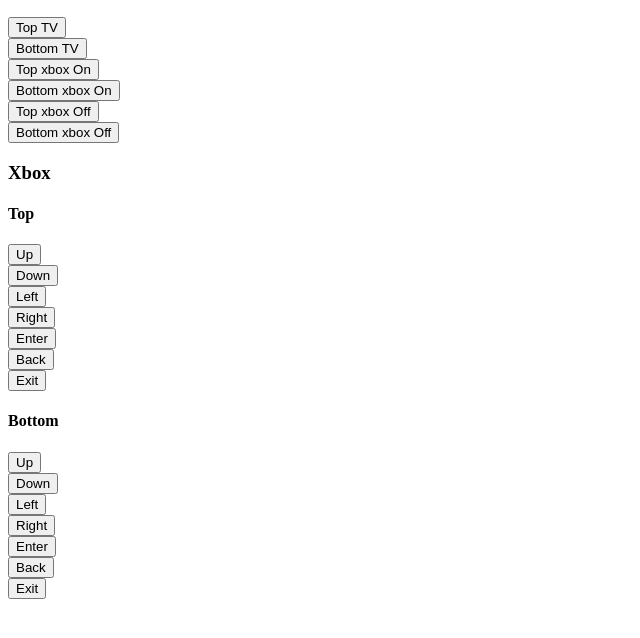
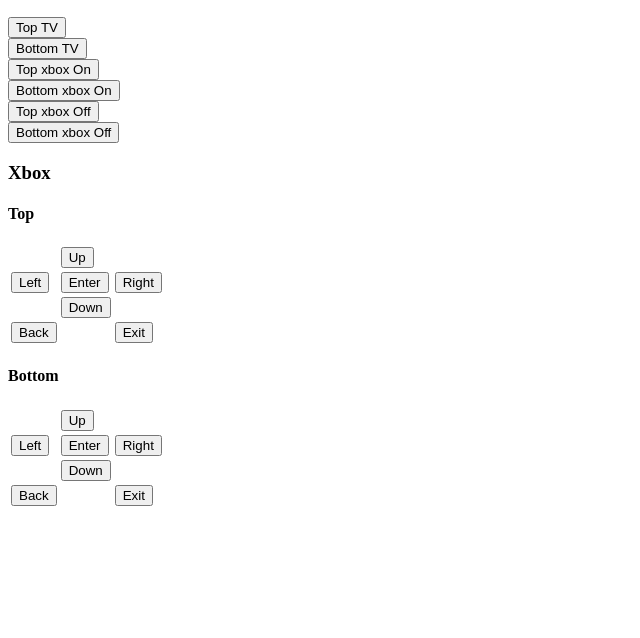
Before and after one commit to theRAAPster/remote, a plain HTML site: page frontend/code/index.html in a window 1280 px wide. Shown: the part 110-748 px from the top of the page, without its empty margins (0-640 px from the left). Drawn offline with nearby package versions, Linux system fonts and the light colour scheme.

Commit message:
Update layout to be more remote control like

```diff
--- a/frontend/code/index.html
+++ b/frontend/code/index.html
@@ -34,50 +34,107 @@
 
         <h3>Xbox</h3>
         <h4>Top</h4>
-        <form action="http://localhost:8080/api/xboxone/top/cursorup" method="POST">
+        <table>
+                <tr>
+                    <td></td>
+                    <td>
+                        <form action="http://localhost:8080/api/xboxone/top/cursorup" id="topXboxCursorUp">
                             <input type="submit" value="Up">
                         </form>
-        <form action="http://localhost:8080/api/xboxone/top/cursordown" method="POST">
+                    </td>
+                    <td></td>
+                </tr>
+                <tr>
+                    <td>
+                        <form action="http://localhost:8080/api/xboxone/top/cursorleft" id="topXboxCursorLeft">
+                            <input type="submit" value="Left">
+                        </form>
+                    </td>
+                    <td>
+                        <form action="http://localhost:8080/api/xboxone/top/cursorenter" id="topXboxCursorEnter">
+                            <input type="submit" value="Enter">
+                        </form>
+                    </td>
+                    <td>
+                        <form action="http://localhost:8080/api/xboxone/top/cursorright" id="topXboxCursorRight">
+                            <input type="submit" value="Right">
+                        </form>
+                    </td>
+                </tr>
+                <tr>
+                    <td></td>
+                    <td>
+                        <form action="http://localhost:8080/api/xboxone/top/cursordown" id="topXboxCursorDown">
                             <input type="submit" value="Down">
                         </form>
-        <form action="http://localhost:8080/api/xboxone/top/cursorleft" method="POST">
-            <input type="submit" value="Left">
-        </form>
-        <form action="http://localhost:8080/api/xboxone/top/cursorright" method="POST">
-            <input type="submit" value="Right">
-        </form>
-        <form action="http://localhost:8080/api/xboxone/top/cursorenter" method="POST">
-            <input type="submit" value="Enter">
-        </form>
-        <form action="http://localhost:8080/api/xboxone/top/back" method="POST">
+                    </td>
+                    <td></td>
+                </tr>
+                <tr>
+                    <td>
+                        <form action="http://localhost:8080/api/xboxone/top/back" id="topXboxBack">
                             <input type="submit" value="Back">
                         </form>
-        <form action="http://localhost:8080/api/xboxone/top/exit" method="POST">
+                    </td>
+                    <td></td>
+                    <td>
+                        <form action="http://localhost:8080/api/xboxone/top/exit" id="topXboxExit">
                             <input type="submit" value="Exit">
                         </form>
+                    </td>
+                </tr>
+            </table>
 
         <h4>Bottom</h4>
+        <table>
+            <tr>
+                <td></td>
+                <td>
                     <form action="http://localhost:8080/api/xboxone/bottom/cursorup" id="bottomXboxCursorUp">
                         <input type="submit" value="Up">
                     </form>
+                </td>
+                <td></td>
+            </tr>
+            <tr>
+                <td>
+                    <form action="http://localhost:8080/api/xboxone/bottom/cursorleft" id="bottomXboxCursorLeft">
+                        <input type="submit" value="Left">
+                    </form>
+                </td>
+                <td>
+                    <form action="http://localhost:8080/api/xboxone/bottom/cursorenter" id="bottomXboxCursorEnter">
+                        <input type="submit" value="Enter">
+                    </form>
+                </td>
+                <td>
+                    <form action="http://localhost:8080/api/xboxone/bottom/cursorright" id="bottomXboxCursorRight">
+                        <input type="submit" value="Right">
+                    </form>
+                </td>
+            </tr>
+            <tr>
+                <td></td>
+                <td>
                     <form action="http://localhost:8080/api/xboxone/bottom/cursordown" id="bottomXboxCursorDown">
                         <input type="submit" value="Down">
                     </form>
-        <form action="http://localhost:8080/api/xboxone/bottom/cursorleft" id="bottomXboxCursorLeft">
-            <input type="submit" value="Left">
-        </form>
-        <form action="http://localhost:8080/api/xboxone/bottom/cursorright" id="bottomXboxCursorRight">
-            <input type="submit" value="Right">
-        </form>
-        <form action="http://localhost:8080/api/xboxone/bottom/cursorenter" id="bottomXboxCursorEnter">
-            <input type="submit" value="Enter">
-        </form>
+                </td>
+                <td></td>
+            </tr>
+            <tr>
+                <td>
                     <form action="http://localhost:8080/api/xboxone/bottom/back" id="bottomXboxBack">
                         <input type="submit" value="Back">
                     </form>
+                </td>
+                <td></td>
+                <td>
                     <form action="http://localhost:8080/api/xboxone/bottom/exit" id="bottomXboxExit">
                         <input type="submit" value="Exit">
                     </form>
-
+                </td>
+            </tr>
+        </table>
     </body>
 </html>
```
Also changed, not shown: 1 other file. Lines whose indentation alone changed are shown as unchanged.
